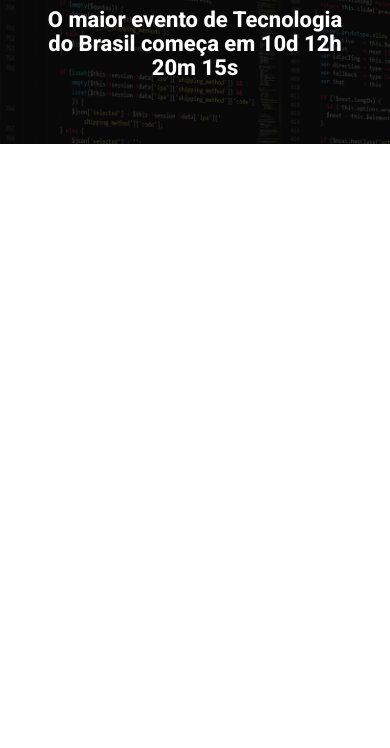
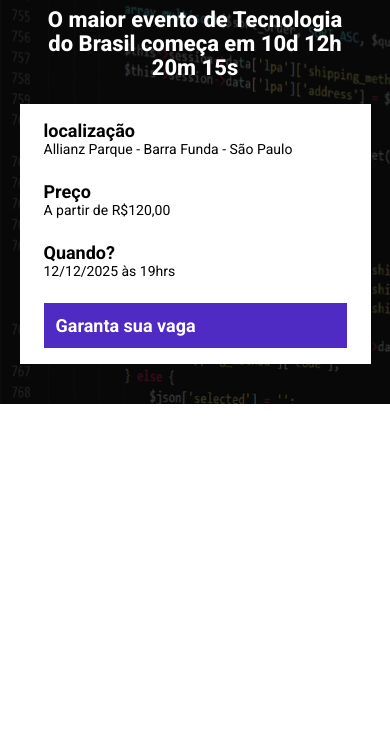
Before and after one commit to Patrinysilva/ebac_tech_talks, a website built with Parcel: page src/index.html in a window 390 px wide. Shown: the part 96-844 px from the top of the page. Built offline with nearby package versions, Linux system fonts and the light colour scheme.

Commit message:
Finalização do Hero

```diff
--- a/src/index.html
+++ b/src/index.html
@@ -16,6 +16,25 @@
             <P class="hero__text">
                 O maior evento  de Tecnologia do Brasil começa em 10d 12h 20m 15s
             </P>
+            <div class="infos-bar">
+                <ul class="infos-bar__infos">
+                    <li class="infos-bar__infos__item">
+                        <b>localização</b>
+                        Allianz Parque - Barra Funda - São Paulo
+                    </li>
+                    <li class="infos-bar__infos__item">
+                        <b>Preço</b>
+                        A partir de R$120,00
+                    </li>
+                    <li class="infos-bar__infos__item">
+                        <b>Quando?</b>
+                        12/12/2025 às 19hrs
+                    </li>
+                </ul>
+                <a href="#" class="button button--primary">
+                    Garanta sua vaga
+                </a>
+            </div>
         </div>
     </header>
 
--- /dev/null
+++ b/src/styles/components/_buttons.scss
@@ -0,0 +1,24 @@
+.button {
+    padding: 12px;
+    font-size: 18px;
+    font-weight: bold;
+    text-decoration: none;
+    text-align: center;
+    white-space: nowrap;
+
+    &--primary{
+        color: #fff;
+        background-color: #4f2ac3;
+    }
+
+    @media (max-width: 640px){
+        display: flex;
+        width: 100%;
+        align-items: center;
+    }
+
+    @media (max-width: 1024px){
+        display: flex;
+        align-items: center;
+    }
+}
--- /dev/null
+++ b/src/styles/components/_infos_bar.scss
@@ -0,0 +1,37 @@
+.infos-bar{
+    padding: 16px 24px;
+    background-color: #fff;
+    display: flex;
+    justify-content: space-between;
+
+    &__infos{
+        display: flex;
+        gap: 40px;
+
+        &__item{
+            font-size: 14px;
+            color: #000;
+
+            b{
+                color: #000;
+                font-size: 18px;
+                display: block;
+            }
+        }
+    }
+    @media (max-width: 640px){
+        display: block;
+        &__infos{
+            display: block;
+
+            &__item{
+                margin-bottom: 24px;
+            }
+        }
+    }
+    @media (max-width: 1024px){
+        &__infos{
+            gap: 16px
+        }
+    }
+}
--- a/src/styles/main.scss
+++ b/src/styles/main.scss
@@ -1,10 +1,15 @@
 @use "hero";
+@use "components/infos_bar";
+@use "components/buttons";
+
 *{
     margin: 0;
     padding: 0;
     box-sizing: border-box;
     font-family: roboto, sans-serif;
     color: #fff;
+    list-style: none;
+
 }
 
 .container{
```
